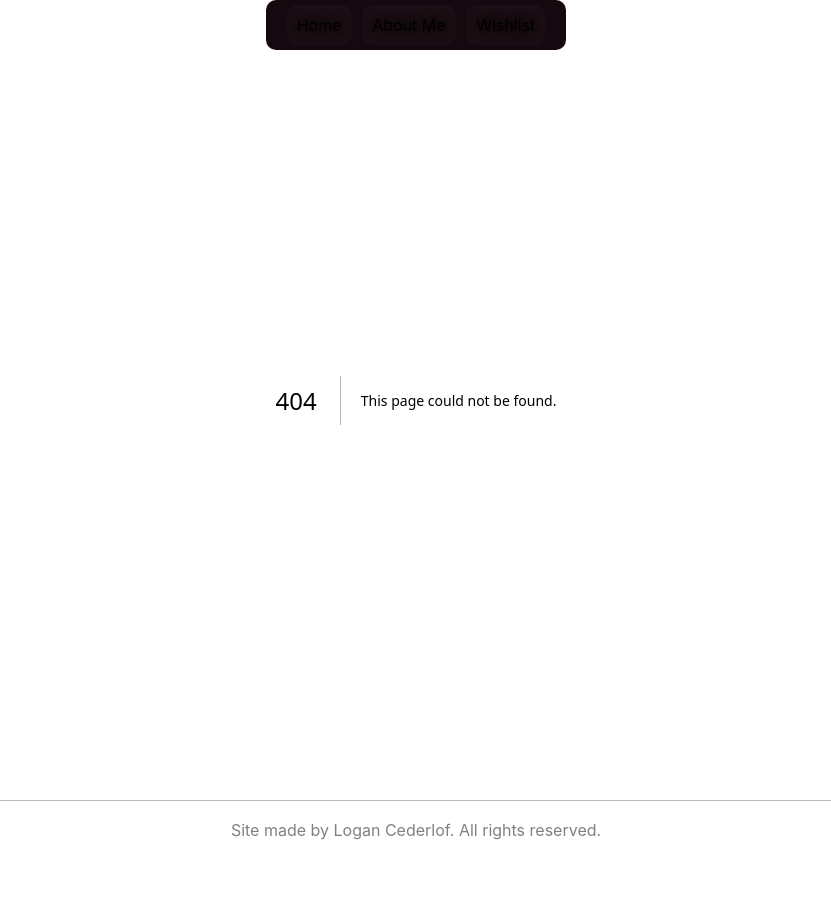
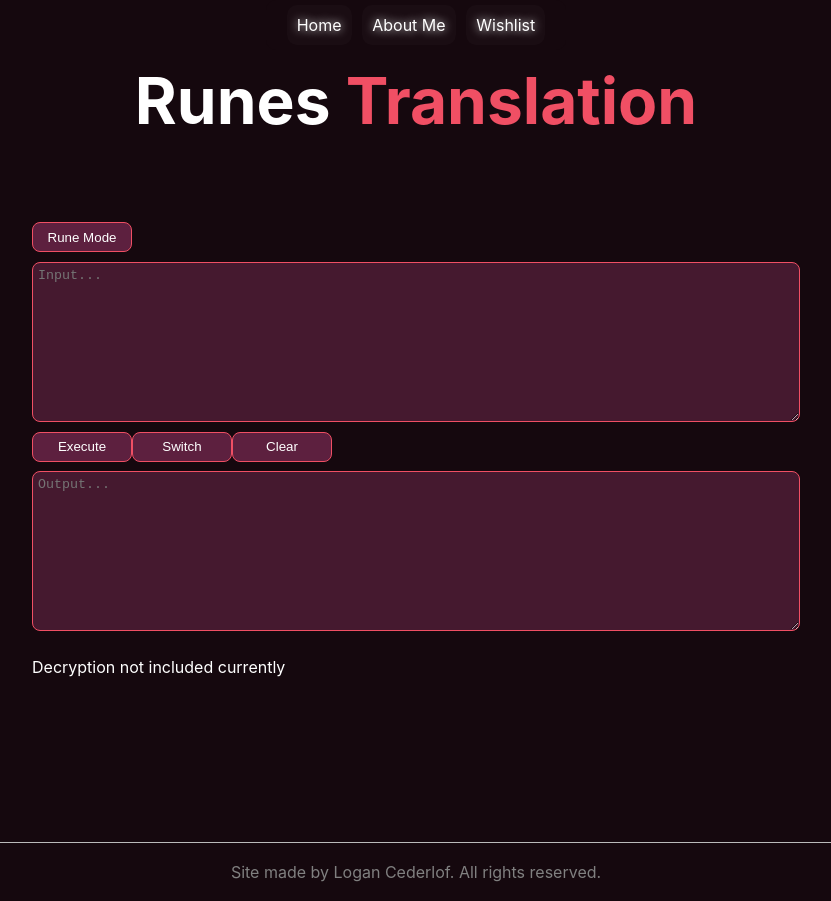
Before and after one commit to DragonOfShuu/Website, a Next.js app: page /projects/runes/runes in a window 1280 px wide. Before the commit this address had no page. Shown: the whole page, without its empty margins (224-1055 px from the left). Before the commit the page ends 859 px from the top, so only its background shows below. Built offline with nearby package versions, Linux system fonts and the light colour scheme.

Commit message:
Rune encryption now works! (not finished yet however.)

```diff
--- /dev/null
+++ b/components/utils/copyToClipboard.ts
@@ -0,0 +1,7 @@
+export default async function copyText(text: string) {
+    if ('clipboard' in navigator) {
+        return await navigator.clipboard.writeText(text);
+    } else {
+        return document.execCommand('copy', true, text)
+    }
+}
--- /dev/null
+++ b/pages/projects/runes/runes.tsx
@@ -0,0 +1,91 @@
+import { useEffect, useState } from 'react';
+import styles from '../../../styles/projects/Runes.module.css';
+import { convertToRune } from './runetables';
+import copyText from '../../../components/utils/copyToClipboard';
+
+export default function runes() {
+    const [toRune, setToRune] = useState(true);
+
+    const [input, setInput] = useState("");
+    const [output, setOutput] = useState("");
+
+    function switchText() {
+        let outputText: string = output;
+        let inputText: string = input;
+
+        setInput(outputText);
+        setOutput(inputText);
+    }
+
+    function clearText() {
+        setInput("");
+        setOutput("");
+    }
+
+    function convertToRuneUI() {
+        console.log("conversion")
+        let converted: string = convertToRune(input);
+
+        setOutput( converted );
+        copyText(converted).then(() =>
+            console.log("Successful copy!")
+        ).catch((err) =>
+            console.log(`There was error. \n${err}`)
+        );
+    }
+
+    function convertFromRuneUI() {
+        let convertable = input;
+        // copyText(output);
+    }
+
+    useEffect(() => {
+        function keyDownHandler(event: KeyboardEvent) {
+            if (event.key === 'Enter') {
+                event.preventDefault();
+
+                (toRune ? convertToRuneUI : convertFromRuneUI)();
+            }
+        };
+
+        document.addEventListener('keydown', keyDownHandler);
+
+        // When the componenet is dismounted
+        return () => {
+            document.removeEventListener('keydown', keyDownHandler);
+        };
+    }, [input, output]);
+
+    return (
+        <main className="main">
+            <h1 className="title">Runes <span >Translation</span></h1>
+
+            <div className={styles.translations}>
+                <button onClick={() => setToRune(!toRune)}>
+                    {
+                        toRune ? "Rune Mode" : "Decrypt Mode"
+                    }
+                </button>
+                <textarea
+                    className={styles.input}
+                    placeholder='Input...'
+                    onChange={(event) => setInput(event.target.value)}
+                    value={input} />
+
+                <div className={styles.executionButtons}>
+                    <button onClick={toRune ? convertToRuneUI : convertFromRuneUI}>Execute</button>
+                    <button onClick={switchText}>Switch</button>
+                    <button onClick={clearText}>Clear</button>
+                </div>
+
+                <textarea
+                    className={styles.output}
+                    placeholder='Output...'
+                    onChange={(event) => setOutput(event.target.value)}
+                    value={output}
+                    readOnly />
+                <p>Decryption not included currently</p>
+            </div>
+        </main>
+    );
+}
--- /dev/null
+++ b/pages/projects/runes/runetables.ts
@@ -0,0 +1,107 @@
+const runes: string[] = [
+    "ᚨ",
+    "ᛒ",
+    "ᚲ",
+    "ᛞ",
+    "ᛖ",
+    "ᚠ",
+    "ᚷ",
+    "ᚺ",
+    "ᛁ",
+    "ᛃ",
+    "ᛚ",
+    "ᛗ",
+    "ᚾ",
+    "ᛟ",
+    "ᚴ",
+    "ᛈ",
+    "ᚱ",
+    "ᛋ",
+    "ᛏ",
+    "ᚢ",
+    "ᚹ",
+    "ᛉ",
+    "ᛇ"
+]
+
+const chars: string[][] = [
+    ["a"],      //     "ᚨ",
+    ["b"],
+    ["c"],
+    ["d"],
+    ["e"],
+    ["f"],
+    ["g"],
+    ["h"],
+    ["i"],
+    ["j"],
+    ["l"],
+    ["m"],
+    ["n"],
+    ["o"],
+    ["k", "o"],
+    ["p"],
+    ["r"],
+    ["s"],
+    ["t"],
+    ["u", "v"],
+    ["w"],
+    ["x", "z"],
+    ["y", "æ"]
+]
+
+const runes2: string[] = [
+    "ᚦ"
+]
+
+const chars2: string[][] = [
+    ["th"]
+]
+
+const replace2In2D = (item: string, twoDim: string[][], returnChars: string[]): string | null => {
+    for (let i = 0; i < twoDim.length; i++ ) {
+        for (let f = 0; f < twoDim[i].length; f++) {
+            let element2: string = twoDim[i][f];
+
+            if (item === element2) {
+                return returnChars[i];
+            }
+
+        }
+    };
+    return null;
+}
+
+const convertToRune = (text: String): string => {
+    text = text.toLowerCase();
+    let newText: string = "";
+
+    for (let i = 0; i < text.length; i++) {
+        const item: string = text[i];
+        let newCharacter: string | null;
+
+        // Try to find and replace 2 characters to one
+        newCharacter = replace2In2D((item + text[i+1]), chars2, runes2);
+        if (newCharacter != undefined) {
+            newText += newCharacter;
+            i++;
+            continue;
+        }
+
+        // Find and replace 1 character to 1
+        newCharacter = replace2In2D(item, chars, runes);
+        // console.log(newCharacter)
+        if (newCharacter != undefined) {
+            newText += newCharacter;
+            continue;
+        }
+
+        // If can't find the character, just apply it
+        // to the translation.
+        newText += item;
+    }
+
+    return newText;
+}
+
+export { convertToRune };
--- a/styles/globals.css
+++ b/styles/globals.css
@@ -4,6 +4,14 @@ body {
   margin: 0;
   font-family: -apple-system, BlinkMacSystemFont, Segoe UI, Roboto, Oxygen,
     Ubuntu, Cantarell, Fira Sans, Droid Sans, Helvetica Neue, sans-serif;
+}
+
+html {
+  color-scheme: dark;
+}
+body {
+  color: white;
+  background: #15080e;
 }
 
 body::-webkit-scrollbar {
@@ -27,6 +35,34 @@ body::-webkit-scrollbar-track {
 a {
   color: inherit;
   text-decoration: none;
+}
+
+textarea {
+  padding: 4px;
+
+  border-radius: 8px;
+  border-color: #f04f64;
+
+  background-color: #45192f;
+}
+
+button {
+  display: block;
+  background-color: #5d203f;
+
+  border-color: #f04f64;
+  border-width: 1px;
+  border-style: solid;
+  border-radius: 8px;
+
+  min-width: 100px;
+  min-height: 30px;
+
+  transition: background-color 0.3s;
+}
+
+button:hover {
+  background-color: #ab99f485;
 }
 
 .main {
@@ -65,16 +101,6 @@ a {
   box-sizing: border-box;
 }
 
-@media (prefers-color-scheme: dark) {
-  html {
-    color-scheme: dark;
-  }
-  body {
-    color: white;
-    background: #15080e;
-  }
-}
-
 p.light-text {
   color: gray;
 }
--- /dev/null
+++ b/styles/projects/Runes.module.css
@@ -0,0 +1,46 @@
+.translations {
+    display: flex;
+    flex-direction: column;
+    justify-content: space-around;
+    align-items: flex-start;
+
+    min-height: 60vh;
+
+    margin: 10vh 20vw;
+}
+
+.output, .input {
+    min-width: 60vw;
+    min-height: 20vh;
+
+    padding: 5px;
+}
+
+.input:hover, .output:hover {
+    border-color: #ab99f4;
+}
+
+.executionButtons {
+    display: flex;
+    flex-direction: row;
+    justify-content: space-between;
+
+
+    min-width: 20vw;
+}
+
+@media ( max-width: 600px ) {
+    .translations {
+        min-height: 50vh;
+        min-width: 60vw;
+    }
+
+    .executionButtons {
+        justify-content: space-evenly;
+        min-width: 75vw;
+    }
+
+    .input, .output {
+        min-width: 75vw;
+    }
+}
```
Also changed, not shown: pages/projects/runes/runes.txt (added).
